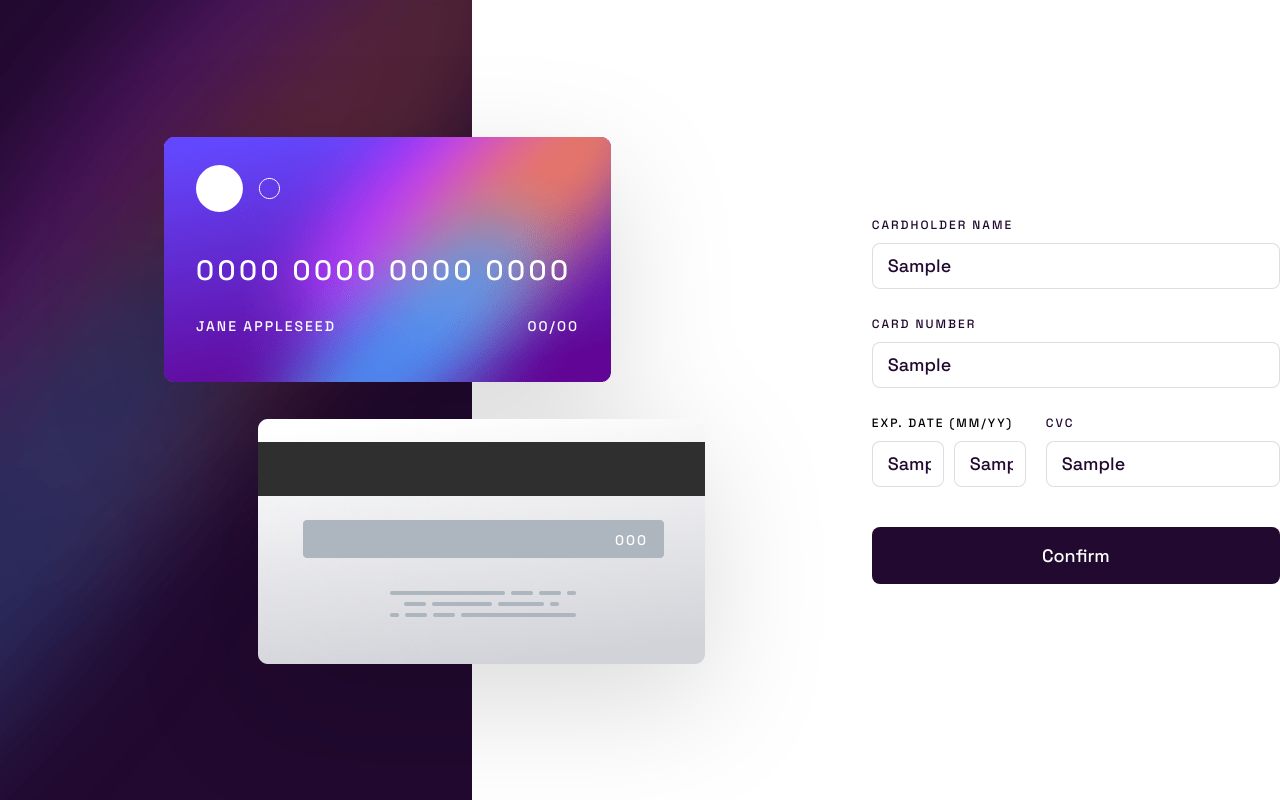
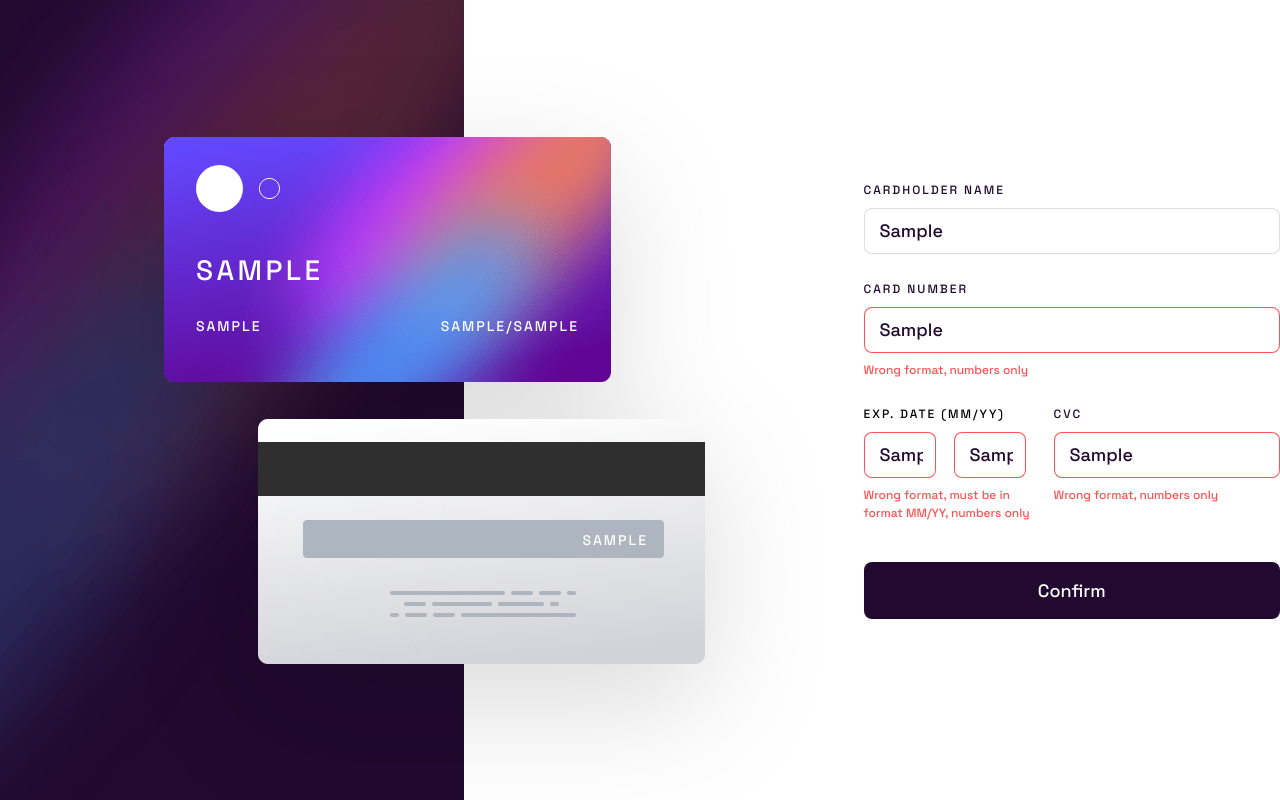
Before and after one commit to tenaciousV1/Interactive-card-details-form, a React (Vite) app: page / in a window 1280 px wide. Both pictures are taken after typing "Sample", "Sample", "Sample", "Sample", "Sample" into the empty fields and a click on the button "Confirm". Built offline with nearby package versions, Linux system fonts and the light colour scheme.

Commit message:
Error feedback fully working

```diff
--- a/src/App.tsx
+++ b/src/App.tsx
@@ -1,7 +1,14 @@
 import cardLogo from "./assets/images/card-logo.svg";
 import CardForm from "./components/CardForm";
+import { useFormStore } from "./store";
 
 function App() {
+  const cardHolderName = useFormStore((state) => state.cardHolderName);
+  const cardNumber = useFormStore((state) => state.cardNumber);
+  const Cvc = useFormStore((state) => state.Cvc);
+  const ExpirationMonth = useFormStore((state) => state.ExpirationMonth);
+  const ExpirationYear = useFormStore((state) => state.ExpirationYear);
+
   return (
     <>
       <main className="flex flex-col items-center font-display xl:flex-row">
@@ -10,7 +17,8 @@ function App() {
         <div className="absolute left-0 right-0 top-8 mx-auto h-[251px] w-[343px] drop-shadow-[0_39px_60px_rgba(0,0,0,0.1425)] xl:bottom-0 xl:right-auto xl:top-0 xl:my-auto xl:ml-[164px] xl:h-[527px] xl:w-[541px]">
           <div className="absolute right-0 flex h-[157px] w-[286px] items-center justify-end bg-card-back bg-cover xl:bottom-0 xl:block xl:h-[245px] xl:w-[447px]">
             <p className="mr-[37px] text-body-xs uppercase text-white xl:float-right xl:mr-[57px] xl:mt-[111px] xl:text-body-large">
-              000
+              {Cvc.length !== 0 && Cvc}
+              {Cvc.length === 0 && "000"}
             </p>
           </div>
           <div className="absolute bottom-0 left-0 h-[157px] w-[286px] bg-card-front bg-cover pl-5 text-white xl:bottom-auto xl:top-0 xl:h-[245px] xl:w-[447px] xl:pl-8">
@@ -18,12 +26,21 @@ function App() {
               src={cardLogo}
               className="xl:[64px] mb-[37px] mt-[18px] h-[30px] xl:mt-7 xl:h-[47px]"
             />
-            <p className="mb-[17px] text-heading-large tracking-[2.2px] xl:mb-[25px] xl:text-heading-xl">
-              0000 0000 0000 0000
+            <p className="mb-[17px] text-heading-large uppercase tracking-[2.2px] xl:mb-[25px] xl:text-heading-xl">
+              {cardNumber.length !== 0 && cardNumber}
+              {cardNumber.length === 0 && "0000 0000 0000 0000"}
             </p>
             <div className="mr-[21px] flex justify-between text-body-xs xl:mr-8 xl:text-body-large">
-              <p className="uppercase">Jane AppleSeed</p>
-              <p>00/00</p>
+              <p className="uppercase">
+                {cardHolderName.length !== 0 && cardHolderName}
+                {cardHolderName.length === 0 && "Jane Appleseed"}
+              </p>
+              <p className="uppercase">
+                {ExpirationMonth.length !== 0 && ExpirationMonth}
+                {ExpirationMonth.length === 0 && "00"}/
+                {ExpirationYear.length !== 0 && ExpirationYear}
+                {ExpirationYear.length === 0 && "00"}
+              </p>
             </div>
           </div>
         </div>
--- a/src/components/CardForm.tsx
+++ b/src/components/CardForm.tsx
@@ -38,14 +38,59 @@ function CardForm() {
     TextInputState.NORMAL
   );
 
+  const [cardNumberInvalidMsg, setCardNumberInvalidMsg] =
+    useState<string>("Can't be blank");
+
+  const [ExpDateInvalidMsg, setExpDateInvalidMsg] =
+    useState<string>("Can't be blank");
+
+  const [CvcInvalidMsg, setCvcInvalidMsg] = useState<string>("Can't be blank");
+
   return (
     <>
       <form
-        onInvalid={(e) => {
-          e.preventDefault();
-        }}
         onSubmit={(e) => {
           e.preventDefault();
+          if (cardHolderName.length === 0)
+            setNameInputStatus(TextInputState.ERROR);
+
+          // dealing with errors on card number
+          let isCardNumberError = true;
+          if (cardNumber.length === 0)
+            setCardNumberInvalidMsg("Can't be blank");
+          else if (!cardNumber.match(/^(\d{4}\s)*\d{1,4}$/))
+            setCardNumberInvalidMsg("Wrong format, numbers only");
+          else if (cardNumber.length !== 19)
+            setCardNumberInvalidMsg("must be 16 characters long");
+          else isCardNumberError = false;
+
+          if (isCardNumberError) setCardNumberInputStatus(TextInputState.ERROR);
+
+          // dealing with errors on expiration date
+          if (!ExpirationMonth.match(/\d{2}/))
+            setMonthState(TextInputState.ERROR);
+
+          if (!ExpirationYear.match(/\d{2}/))
+            setyearState(TextInputState.ERROR);
+
+          if (ExpirationMonth.length === 0 || ExpirationYear.length === 0) {
+            setExpDateInvalidMsg("Can't be blank");
+          } else if (!`${ExpirationMonth}${ExpirationYear}`.match(/\d{4}/)) {
+            setExpDateInvalidMsg(
+              "Wrong format, must be in format MM/YY, numbers only"
+            );
+          }
+
+          // dealing with cvc errors
+          let isCvcError = true;
+          if (Cvc.length === 0) setCvcInvalidMsg("Can't be blank");
+          else if (Cvc.match(/\d*\D+\d*/))
+            setCvcInvalidMsg("Wrong format, numbers only");
+          else if (Cvc.length !== 3)
+            setCvcInvalidMsg("Must be three characters long");
+          else isCvcError = false;
+
+          if (isCvcError) setCvcInputStatus(TextInputState.ERROR);
         }}
         className="mt-[91px] grid gap-7 px-6 xl:ml-[400px] xl:mt-0 xl:gap-10 xl:px-0"
       >
@@ -55,7 +100,7 @@ function CardForm() {
             placeHolder="e.g Jane Appleseed"
             labelText="cardholder name"
             value={cardHolderName}
-            invalidMessage="wrong format"
+            invalidMessage="Can't be blank"
             state={nameInputStatus}
             onChange={(e) => {
               setCardHolderName(e.target.value);
@@ -64,8 +109,7 @@ function CardForm() {
               setNameInputStatus(TextInputState.FOCUSED);
             }}
             onBlur={() => {
-              if (nameInputStatus !== TextInputState.ERROR)
-                setNameInputStatus(TextInputState.NORMAL);
+              setNameInputStatus(TextInputState.NORMAL);
             }}
           />
 
@@ -74,19 +118,29 @@ function CardForm() {
             placeHolder="e.g. 1234 5678 9123 0000"
             labelText="card number"
             value={cardNumber}
-            invalidMessage="wrong format"
+            invalidMessage={cardNumberInvalidMsg}
             state={cardNumberInputStatus}
             onChange={(e) => {
-              setCardNumber(e.target.value);
+              const newValue: string = e.target.value;
+              if (
+                newValue.length % 5 === 0 &&
+                newValue.slice(-1) !== " " &&
+                newValue.length > cardNumber.length
+              )
+                setCardNumber(
+                  newValue.substring(0, newValue.length - 1) +
+                    " " +
+                    newValue.slice(-1)
+                );
+              else setCardNumber(newValue);
             }}
             onFocus={() => {
-              if (cardNumberInputStatus !== TextInputState.ERROR)
-                setCardNumberInputStatus(TextInputState.FOCUSED);
+              setCardNumberInputStatus(TextInputState.FOCUSED);
             }}
             onBlur={() => {
-              if (cardNumberInputStatus !== TextInputState.ERROR)
-                setCardNumberInputStatus(TextInputState.NORMAL);
+              setCardNumberInputStatus(TextInputState.NORMAL);
             }}
+            maxLength={19}
           />
 
           <div className="col-span-1 grid max-w-[152px] gap-x-2 gap-y-[9px] xl:max-w-[170px] xl:gap-x-[10px]">
@@ -108,6 +162,7 @@ function CardForm() {
               onBlur={() => {
                 setMonthState(TextInputState.NORMAL);
               }}
+              maxLength={2}
             ></TextInput>
 
             <TextInput
@@ -124,11 +179,12 @@ function CardForm() {
               onBlur={() => {
                 setyearState(TextInputState.NORMAL);
               }}
+              maxLength={2}
             ></TextInput>
             {(monthState === TextInputState.ERROR ||
               yearState === TextInputState.ERROR) && (
-              <span className="col-span-2 -mt-[1px] hidden text-body-small text-red">
-                Cant be blank
+              <span className="col-span-2 -mt-[1px] text-body-small text-red">
+                {ExpDateInvalidMsg}
               </span>
             )}
           </div>
@@ -138,19 +194,18 @@ function CardForm() {
             placeHolder="e.g. 123"
             labelText="cvc"
             value={Cvc}
-            invalidMessage="wrong format"
+            invalidMessage={CvcInvalidMsg}
             state={cvcInputStatus}
             onChange={(e) => {
               setCvc(e.target.value);
             }}
             onFocus={() => {
-              if (cvcInputStatus !== TextInputState.ERROR)
-                setCvcInputStatus(TextInputState.FOCUSED);
+              setCvcInputStatus(TextInputState.FOCUSED);
             }}
             onBlur={() => {
-              if (cvcInputStatus !== TextInputState.ERROR)
-                setCvcInputStatus(TextInputState.NORMAL);
+              setCvcInputStatus(TextInputState.NORMAL);
             }}
+            maxLength={3}
           />
         </div>
         <button
--- a/src/components/FormField.tsx
+++ b/src/components/FormField.tsx
@@ -18,6 +18,7 @@ function FormField({
   labelText,
   className,
   invalidMessage,
+  maxLength,
 }: FormFieldProps) {
   return (
     <div className={"grid gap-[9px] " + className}>
@@ -32,6 +33,7 @@ function FormField({
         onChange={onChange}
         onFocus={onFocus}
         onBlur={onBlur}
+        maxLength={maxLength}
       ></TextInput>
 
       {state === TextInputState.ERROR && (
--- a/src/components/TextInput.tsx
+++ b/src/components/TextInput.tsx
@@ -12,6 +12,7 @@ export type TextInputProps = {
   onFocus?: () => void;
   onBlur?: () => void;
   className?: string;
+  maxLength?: number;
 };
 
 function TextInput({
@@ -22,6 +23,7 @@ function TextInput({
   onFocus,
   onBlur,
   className,
+  maxLength,
 }: TextInputProps) {
   const borderColorVariants = {
     normal: "bg-light-grayish-violet",
@@ -48,6 +50,7 @@ function TextInput({
         onChange={onChange}
         onFocus={onFocus}
         onBlur={onBlur}
+        maxLength={maxLength}
       />
     </div>
   );
```
